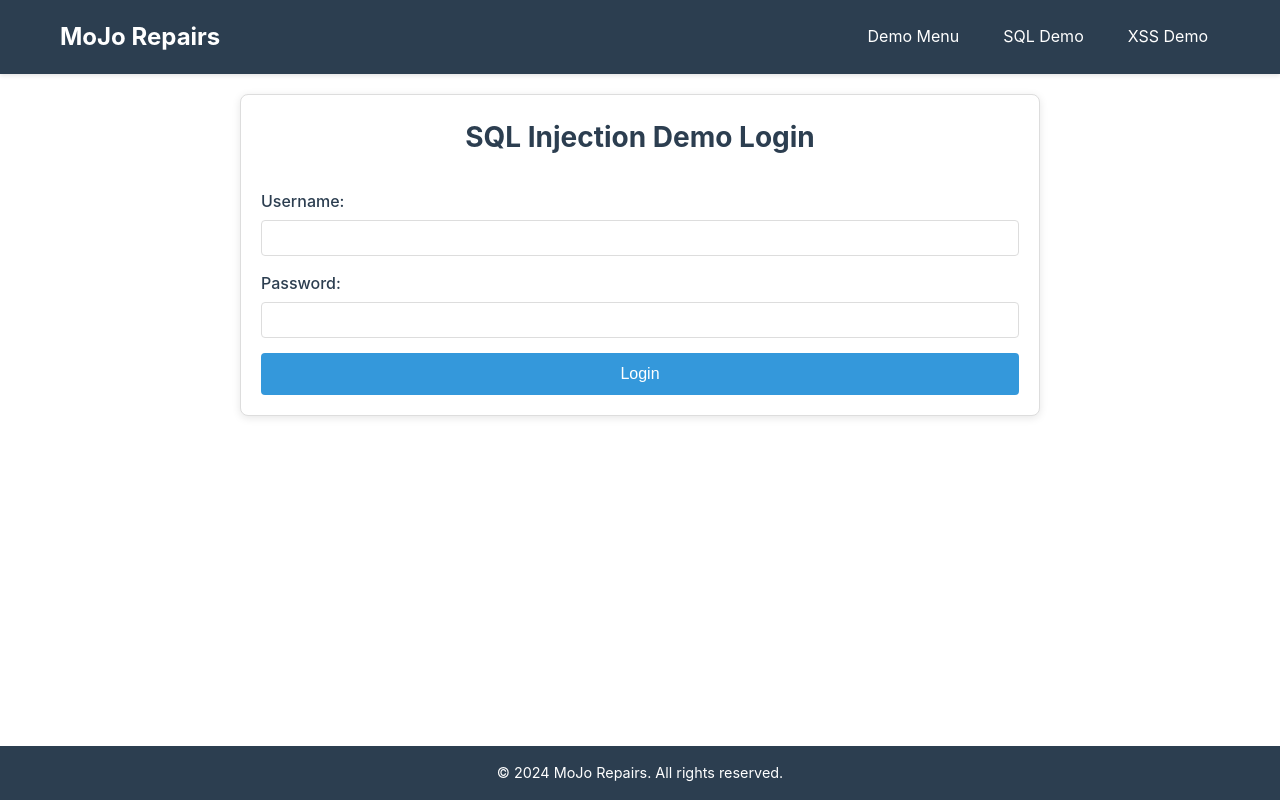
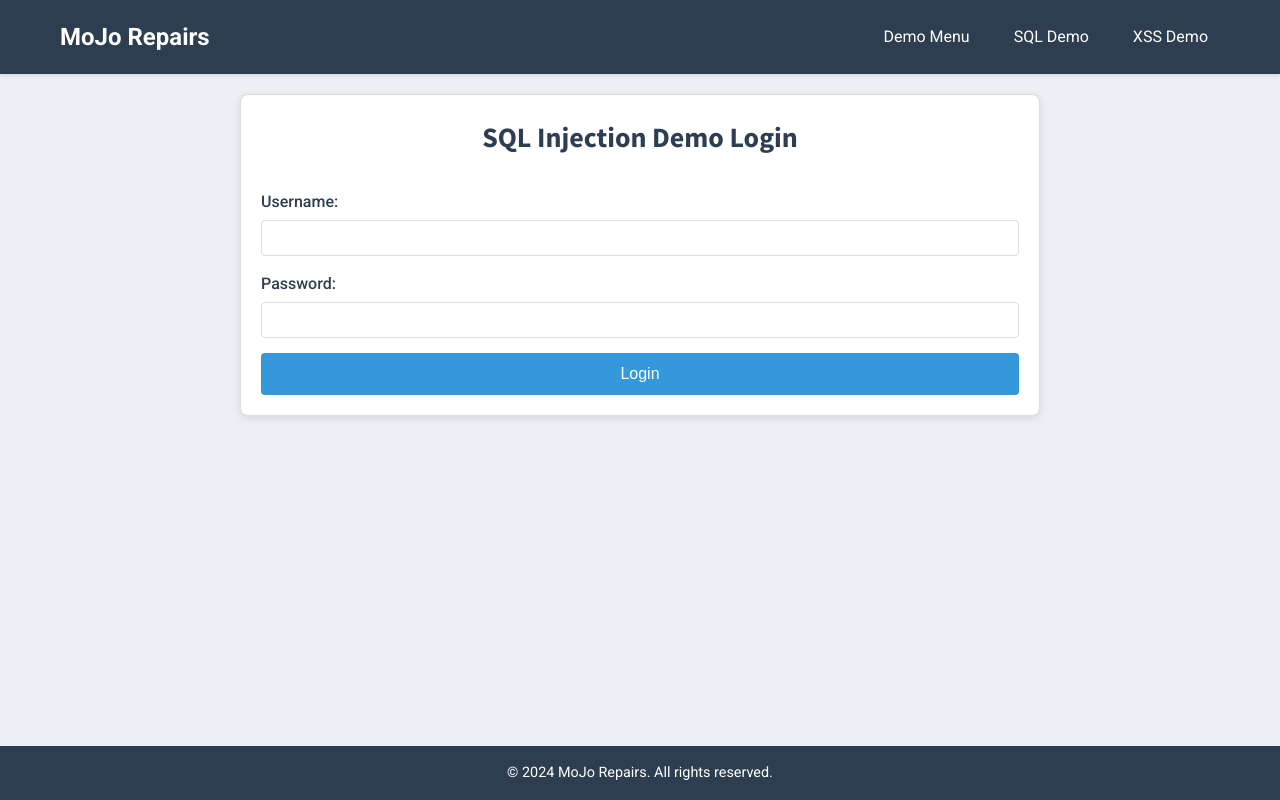
Before and after one commit to JoshMendiola/MoJoRepair, a React app: page /sql-demo/admin in a window 1280 px wide. Built offline with nearby package versions, Linux system fonts and the light colour scheme.

Commit message:
Font and Color Palette Change

```diff
--- a/src/css/style.css
+++ b/src/css/style.css
@@ -1,3 +1,19 @@
+/* Import fonts */
+@import url('https://fonts.googleapis.com/css2?family=JetBrains+Mono:wght@400;700&display=swap');
+@import url('https://fonts.googleapis.com/css2?family=Roboto:wght@400;500;700&display=swap');
+@import url('https://fonts.googleapis.com/css2?family=Source+Sans+Pro:wght@400;600;700&display=swap');
+
+/* CSS Variables */
+:root {
+  --primary-color: #2E3440;
+  --secondary-color: #88C0D0;
+  --accent-color: #BF616A;
+  --background-color: #ECEFF4;
+  --code-font: 'JetBrains Mono', monospace;
+  --body-font: 'Roboto', sans-serif;
+  --header-font: 'Source Sans Pro', sans-serif;
+}
+
 /* Global styles */
 * {
   margin: 0;
@@ -10,10 +26,19 @@ html, body {
 }
 
 body {
-  font-family: -apple-system, BlinkMacSystemFont, 'Segoe UI', Roboto, Oxygen,
-      Ubuntu, Cantarell, 'Open Sans', 'Helvetica Neue', sans-serif;
+  font-family: var(--body-font);
   line-height: 1.6;
-  color: #333;
+  color: var(--primary-color);
+  background-color: var(--background-color);
+}
+
+h1, h2, h3, h4, h5, h6 {
+  font-family: var(--header-font);
+  color: var(--primary-color);
+}
+
+code, pre {
+  font-family: var(--code-font);
 }
 
 #root {
@@ -33,3 +58,27 @@ main {
   padding: 20px;
   padding-bottom: 80px; /* Increased padding to prevent footer overlap */
 }
+
+/* Common utility classes */
+.button {
+  background-color: var(--secondary-color);
+  color: var(--primary-color);
+  border: none;
+  padding: 0.5rem 1rem;
+  border-radius: 4px;
+  font-family: var(--body-font);
+  cursor: pointer;
+  transition: opacity 0.2s;
+}
+
+.button:hover {
+  opacity: 0.9;
+}
+
+.alert {
+  background-color: var(--accent-color);
+  color: white;
+  padding: 1rem;
+  border-radius: 4px;
+  margin: 1rem 0;
+}
```
